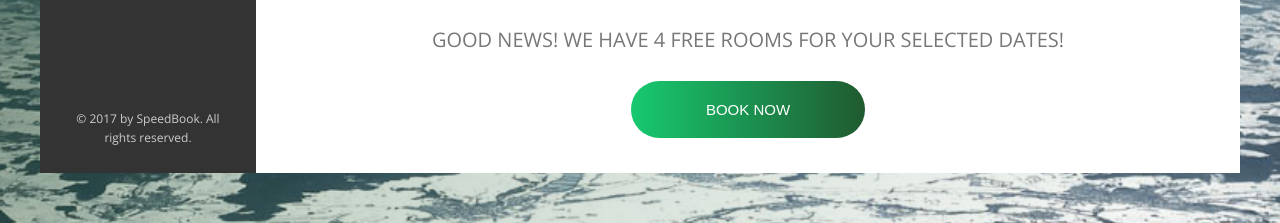
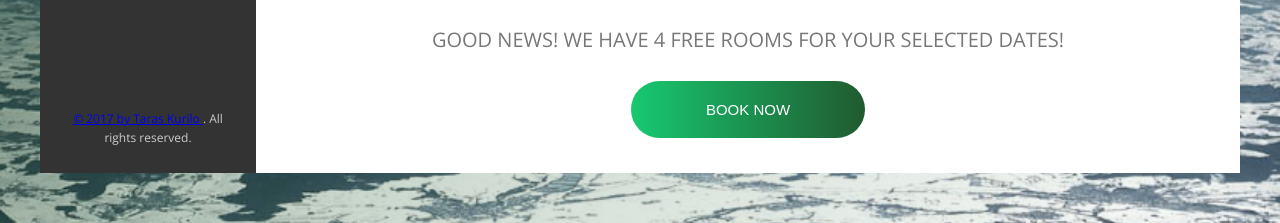
Before and after one commit to flex2016/bookingAppInterface, a website: page index.html in a window 1280 px wide. Shown: the part 1012-1235 px from the top of the page. Drawn offline with nearby package versions, Linux system fonts and the light colour scheme.

Commit message:
added meta tags and backlink

```diff
--- a/index.html
+++ b/index.html
@@ -3,7 +3,8 @@
     <head>
         <meta charset="UTF-8">
         <meta name="viewport" content="width=device-width, initial-scale=1.0">
-
+        <meta name="description" content="Hotel, Flight, Car Rental & Tours Booking User Interface">
+        <meta name="author" content="Taras Kurilo">
         <link href="https://fonts.googleapis.com/css?family=Open+Sans:300,400,600" rel="stylesheet">
         <link rel="stylesheet" href="css/style.css">
         <link rel="shortcut icon" type="image/png" href="img/favicon.png">
@@ -253,7 +254,7 @@
                     </ul>
 
                     <div class="legal">
-                        &copy; 2017 by SpeedBook. All rights reserved.
+                       <a href="http://taraskurilo.com/"> &copy; 2017 by Taras Kurilo </a>. All rights reserved.
                     </div>
                 </nav>
                 <main class="hotel-view">
```
